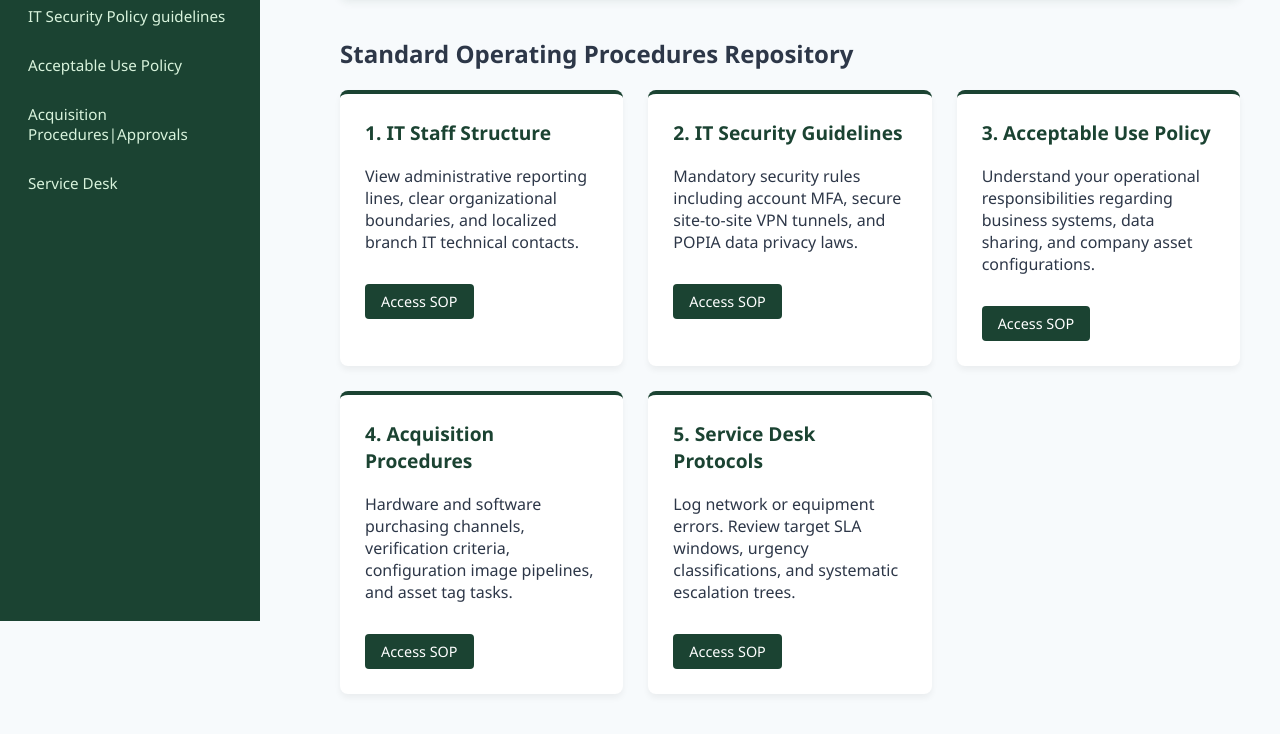
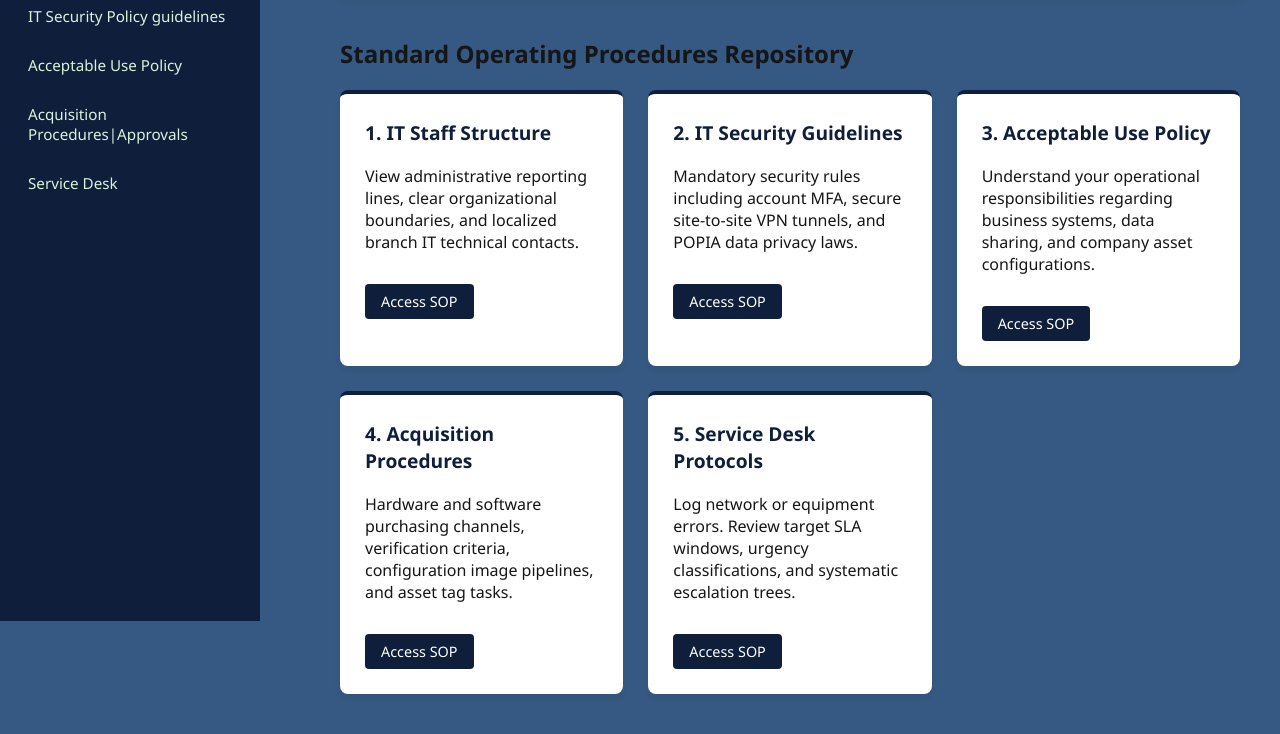
Before and after one commit to Zaneparks87/Three-Musketeers-WIL-GROUP-ASSIGNMENT, a plain HTML site: page index.html in a window 1280 px wide. Shown: the part 179-913 px from the top of the page. Drawn offline with Linux system fonts and the light colour scheme.

Commit message:
Apply updated color palettes and design styles across all portal pages

```diff
--- a/index.html
+++ b/index.html
@@ -3,14 +3,14 @@
 <head>
     <meta charset="UTF-8">
     <meta name="viewport" content="width=device-width, initial-scale=1.0">
-    <title>AFC IT Portal- Home Page</title>
+    <title>AFC IT Home Portal</title>
     <link rel="stylesheet" href="style.css">
     <style>
         :root {
-            --primary: #1b4332;
-            --accent: #40916c;
-            --dark: #2d3748;
-            --light: #f7fafc;
+            --primary: #0f1e3a;
+            --accent: #28303a;
+            --dark: #151617;
+            --light: #355982;
         }
         body {
             font-family: 'Segoe UI', Arial, sans-serif;
```
Also changed, not shown: acquisition.html (+4 -4 lines), servicedesk.html (+4 -4 lines), structure.html (+4 -4 lines), 1 other file.
